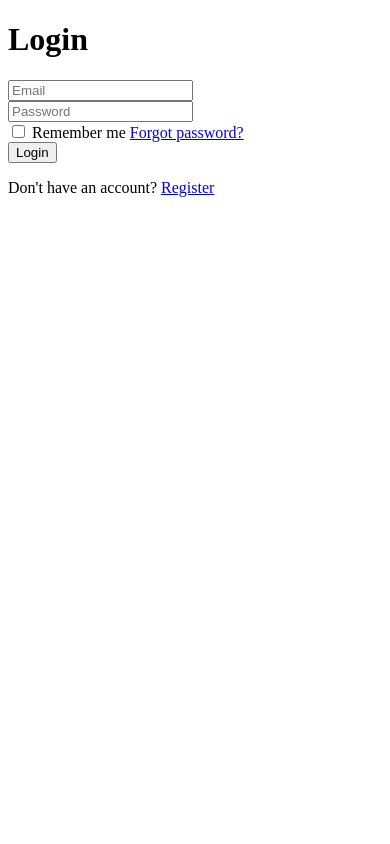
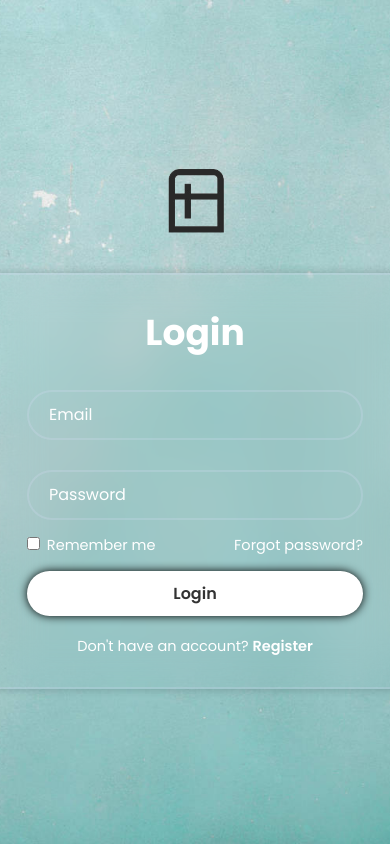
Before and after one commit to khoipham19/SWEProject1.github.io, a Flask app: page / in a window 390 px wide. Run offline with Flask 3, Linux system fonts and the light colour scheme; some libraries are stand-ins or nearby versions.

Commit message:
Modified files and moved styles and images to work with merge

```diff
--- /dev/null
+++ b/website/static/styles/style.css
@@ -0,0 +1,144 @@
+@import url("https://fonts.googleapis.com/css2?family=Poppins:wght@300;400;500;600;700;800;900&display=swap");
+
+* {
+  margin: 0;
+  padding: 0;
+  box-sizing: border-box;
+  font-family: "Poppins", sans-serif;
+}
+
+body{
+    display: flex;
+    flex-direction: column;
+    justify-content: center;
+    align-items: center;
+    min-height: 100vh;
+    background: url('../images/food.jpg') no-repeat;
+    background-size: cover;
+    background-position: center;
+}
+
+.logo {
+  max-width:100px;
+  margin-bottom: 20px;
+}
+
+.wrapper {
+  width: 420px;
+  background: transparent;
+  border: 2px solid rgba(225, 225, 255, .2);
+  backdrop-filter: blur(20px);
+  box-shadow: 0 0 10px rgba(0, 0, 0, .2);
+  color: #fff;
+  border-radius: 10px;
+  padding: 30px 40px;
+}
+
+.wrapper h1 {
+  font-size: 36px;
+  text-align: center;
+}
+
+.wrapper h3 {
+  font-size: 30px;
+  text-align: center;
+  padding-bottom: 30px;
+}
+
+.wrapper .input-box {
+  position: relative;;
+  width: 100%;
+  height: 50px;
+  margin: 30px 0;
+}
+
+.input-box input {
+  width: 100%;
+  height: 100%;
+  background: transparent;
+  border: none;
+  outline: none;
+  border: 2px solid rgba(225, 225, 255, .2);
+  border-radius: 40px;
+  font-size: 16px;
+  color: #fff;
+  padding: 20px 45px 20px 20px;
+}
+
+.input-box input::placeholder {
+  color: #fff;
+}
+
+.input-box i {
+  position:absolute;
+  right: 20px;
+  top: 50%;
+  transform: translateY(-50%);
+  font-size: 20px;
+}
+
+.wrapper .remember-forgot {
+  display: flex;
+  justify-content: space-between;
+  font-size: 14.5px;
+  margin: -15px 0 15px;
+}
+
+.remember-forgot label input {
+  accent-color: #fff;
+  margin-right: 3px;
+}
+
+.remember-forgot a {
+  color: #fff;
+  text-decoration: none;
+}
+
+.remember-forgot a:hover {
+  text-decoration: underline;
+}
+
+.wrapper .btn {
+  width: 100%;
+  height: 45px;
+  background: #fff;
+  border: none;
+  outline: none;
+  border-radius: 40px;
+  box-shadow: 0 0 10px rgba(0, 0, 0, 1);
+  cursor: pointer;
+  font-size: 16px;
+  color: #333;
+  font-weight: 600;
+}
+
+.btn-link {
+  width: 100%;
+  height: 45px;
+  background: #fff;
+  border: none;
+  outline: none;
+  border-radius: 40px;
+  box-shadow: 0 0 10px rgba(0, 0, 0, 1);
+  cursor: pointer;
+  font-size: 16px;
+  color: #333;
+  font-weight: 600;
+}
+
+.wrapper .register-link {
+  font-size: 14.5px;
+  text-align: center;
+  margin-top: 20px;
+}
+
+.register-link p a {
+  color: #fff;
+  text-decoration: none;
+  font-weight: 600;
+}
+
+.register-link p a:hover {
+  text-decoration: underline;
+
+}
--- a/website/templates/account_made.html
+++ b/website/templates/account_made.html
@@ -6,7 +6,7 @@
     <meta name="viewport" content="width=device-width,
     initial-scale=1.0">
     <title>Account made!</title>
-    <link rel="stylesheet"  href="{{ url_for('static', filename='style.css') }}" />
+    <link rel="stylesheet"  href="{{ url_for('static', filename='styles/style.css') }}" />
     <link href='https://unpkg.com/boxicons@2.1.4/css/boxicons.
     min.css' rel='stylesheet'>
 </head>
--- a/website/templates/home.html
+++ b/website/templates/home.html
@@ -5,7 +5,7 @@
     <meta http-equiv="X-UA-Compatible" content="IE=edge">
     <meta name="viewport" content="width=device-width,initial-scale=1.0">
     <title>Home</title>
-    <link rel = "stylesheet" href="{{ url_for('static', filename='hero.css') }}" />
+    <link rel = "stylesheet" href="{{ url_for('static', filename='styles/hero.css') }}" />
 </head>
 <body>
     <header>
@@ -20,7 +20,7 @@
     </header>
     <main>
         <div class = "container">
-            <img src = "{{ url_for('static', filename='foodback.jpg') }}" alt ="your image">
+            <img src = "{{ url_for('static', filename='images/foodback.jpg') }}" alt ="your image">
             <div class="hero-text">
                 <h1>Make cooking easier</h1>
                 <p>Find all the best recipes using Fridge. No more worrying about what you can or can't
--- a/website/templates/login.html
+++ b/website/templates/login.html
@@ -6,25 +6,32 @@
     <meta name="viewport" content="width=device-width,
     initial-scale=1.0">
     <title>Login Form</title>
-    <link rel="stylesheet" href="{{ url_for('static', filename='style.css') }}" />
+    <link rel="stylesheet" href="{{ url_for('static', filename='styles/style.css') }}" />
     <link href='https://unpkg.com/boxicons@2.1.4/css/boxicons.
     min.css' rel='stylesheet'>
 </head>
 
 <body>
+    <a href="/">
+            <img src = "{{ url_for('static', filename='images/icon.png') }}" alt ="your image" class = "logo">
+     </a>
+    <div class="wrapper">
 
-    <div class="wrapper">
         <form method = "POST">
             <h1>Login</h1>
             <div class ="input-box">
-                <input type ="text" name = "email" placeholder="Email"
+                <input
+                type ="text"
+                name = "email"
+                placeholder="Email"
                 required>
-                <i class='bx bxs-user'></i>
             </div>
             <div class="input-box">
-                <input type ="password" name="password"
-                placeholder="Password" required>
-                <i class='bx bxs-lock-alt'></i>
+                <input
+                type ="password"
+                name="password"
+                placeholder="Password"
+                required>
             </div>
 
             <div class ="remember-forgot">
--- a/website/templates/register.html
+++ b/website/templates/register.html
@@ -6,7 +6,7 @@
     <meta name="viewport" content="width=device-width,
     initial-scale=1.0">
     <title>Register Form</title>
-    <link rel="stylesheet"  href="{{ url_for('static', filename='style.css') }}" />
+    <link rel="stylesheet"  href="{{ url_for('static', filename='styles/style.css') }}" />
     <link href='https://unpkg.com/boxicons@2.1.4/css/boxicons.
     min.css' rel='stylesheet'>
 </head>
```
Also changed, not shown: website/static/styles/hero.css (added, +110 -0 lines), website/static/images/food.jpg (added), website/static/images/foodback.jpg (added), website/static/images/icon.png (added), website/static/images/veggies.png (added).
